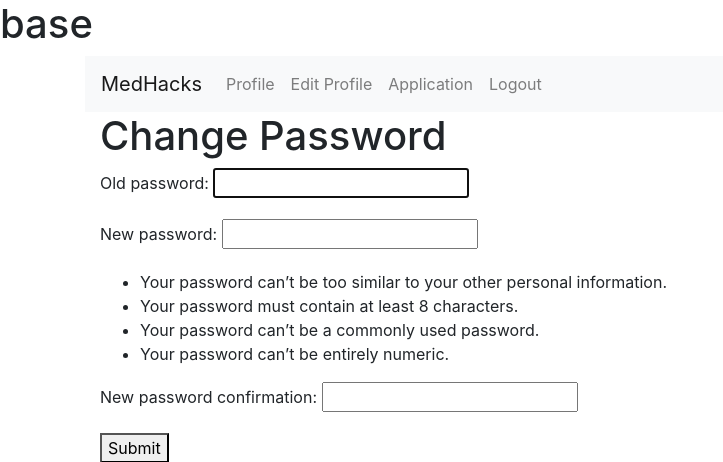
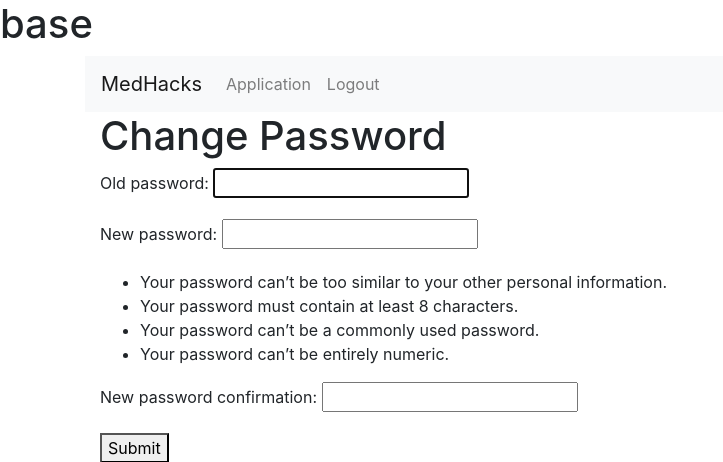
Before and after one commit to matthewsmkim1/MedHacks_Website, a Django app: page /accounts/change-password/ in a window 1280 px wide. Shown: the top 462 px of the page, without its empty margins (0-723 px from the left). Run offline with Django 3.2, Linux system fonts and the light colour scheme; a user stored in the database is signed in; parts of the project's set-up code (start-up, migrations or seed data) failed here and were passed over; some libraries are stand-ins or nearby versions.

Commit message:
removed profile and edit tabs

```diff
--- a/medhacks/accounts/templates/base.html
+++ b/medhacks/accounts/templates/base.html
@@ -25,12 +25,6 @@
 
                     {% if user.is_authenticated %}
                     <li class="nav-item">
-                        <a class="nav-link" href="{% url 'accounts_namespace:view_profile' %}">Profile</a>
-                    </li>
-                    <li class="nav-item">
-                        <a class="nav-link" href="{% url 'accounts_namespace:edit_profile' %}">Edit Profile</a>
-                    </li>
-                    <li class="nav-item">
                         <a class="nav-link" href="{% url 'application_namespace:application' %}">Application</a>
                     </li>
                     <li class="nav-item">
--- a/medhacks/accounts/urls.py
+++ b/medhacks/accounts/urls.py
@@ -34,8 +34,6 @@ urlpatterns = [
     path('login/', LoginView.as_view(template_name='accounts/login.html'), name='login'),
     path('logout/', LogoutView.as_view(template_name='accounts/logout.html'), name='logout'),
     path('register/', views.register, name='register'), #this means that accounts/ will render the register function in the views file in accounts
-    path('profile/', views.view_profile, name='view_profile'),
-    path('profile/edit/', views.edit_profile, name='edit_profile'),
     path('change-password/', views.change_password, name='change_password'),
     path('reset-password/', PasswordResetView.as_view(template_name='accounts/reset_password.html'), name='reset_password'), #RESETTING PASSWORD NOT COMPLETED!!!!!!!!!!!!
     path('reset-password/done/', PasswordResetDoneView.as_view(), name='password_reset_done'),
--- a/medhacks/accounts/views.py
+++ b/medhacks/accounts/views.py
@@ -89,32 +89,32 @@ def activate(request, uidb64, token):
     else:
         return HttpResponse('Activation link is invalid!')
 
-@login_required
-def view_profile(request):
-    args = {'user': request.user}
-    return render(request, 'accounts/profile.html', args) #django automatically looks
-    #for a templates folder, that's why we make an additional accounts folder
-    #Third parameter in render is the data we want to pass through
+# @login_required
+# def view_profile(request):
+#     args = {'user': request.user}
+#     return render(request, 'accounts/profile.html', args) #django automatically looks
+#     #for a templates folder, that's why we make an additional accounts folder
+#     #Third parameter in render is the data we want to pass through
 
-@login_required
-def edit_profile(request):
-
-    #If user presses the 'submit' button in the edit_profile html page
-    if request.method == 'POST':
-        form = EditProfileForm(request.POST, instance=request.user)
-
-        if form.is_valid():
-            form.save()
-            #First parameter is namespace we created and specified in medhacks.urls
-            #second parameter is 'name' we specified in accounts.urls
-            #This way we can avoid hardcoded urls
-            return redirect(reverse('accounts_namespace:view_profile'))
-        else:
-            return redirect(reverse('accounts_namespace:edit_profile'))
-    else:
-        form = EditProfileForm(instance=request.user)
-        args = {'form': form}
-        return render(request, 'accounts/edit_profile.html', args)
+# @login_required
+# def edit_profile(request):
+#
+#     #If user presses the 'submit' button in the edit_profile html page
+#     if request.method == 'POST':
+#         form = EditProfileForm(request.POST, instance=request.user)
+#
+#         if form.is_valid():
+#             form.save()
+#             #First parameter is namespace we created and specified in medhacks.urls
+#             #second parameter is 'name' we specified in accounts.urls
+#             #This way we can avoid hardcoded urls
+#             return redirect(reverse('accounts_namespace:view_profile'))
+#         else:
+#             return redirect(reverse('accounts_namespace:edit_profile'))
+#     else:
+#         form = EditProfileForm(instance=request.user)
+#         args = {'form': form}
+#         return render(request, 'accounts/edit_profile.html', args)
 
 @login_required
 def change_password(request):
@@ -124,6 +124,9 @@ def change_password(request):
         if form.is_valid():
             form.save()
             update_session_auth_hash(request, form.user)
+            #First parameter is namespace we created and specified in medhacks.urls
+            #second parameter is 'name' we specified in accounts.urls
+            #This way we can avoid hardcoded urls
             return redirect(reverse('accounts_namespace:view_profile'))
         else:
             return redirect(reverse('accounts_namespace:change_password'))
--- a/medhacks/application/templates/application/applied.html
+++ b/medhacks/application/templates/application/applied.html
@@ -8,7 +8,6 @@
       <br />
       <p style="text-align: center">You have successfully submitted your application!</p>
       <div style="height: 25px"></div>
-      <a class="rightitem profButton" href="{% url 'accounts:view_profile' %}">Back to Profile</a>
       {% load static %}
       <!-- <img style="width: 40vw; margin-left: auto;margin-right:auto; display: block;" src="{% static 'appliMoose.png' %}"/> -->
     </div>
--- a/medhacks/medhacks/views.py
+++ b/medhacks/medhacks/views.py
@@ -5,6 +5,6 @@ def login_redirect(request):
         #redirect to profile page?
     #else
     if request.user.is_authenticated:
-        return redirect('/accounts/profile')
+        return redirect('/application')
     else:
         return redirect('/accounts/login')
```
Also changed, not shown: medhacks/db.sqlite3, 1 other file.
